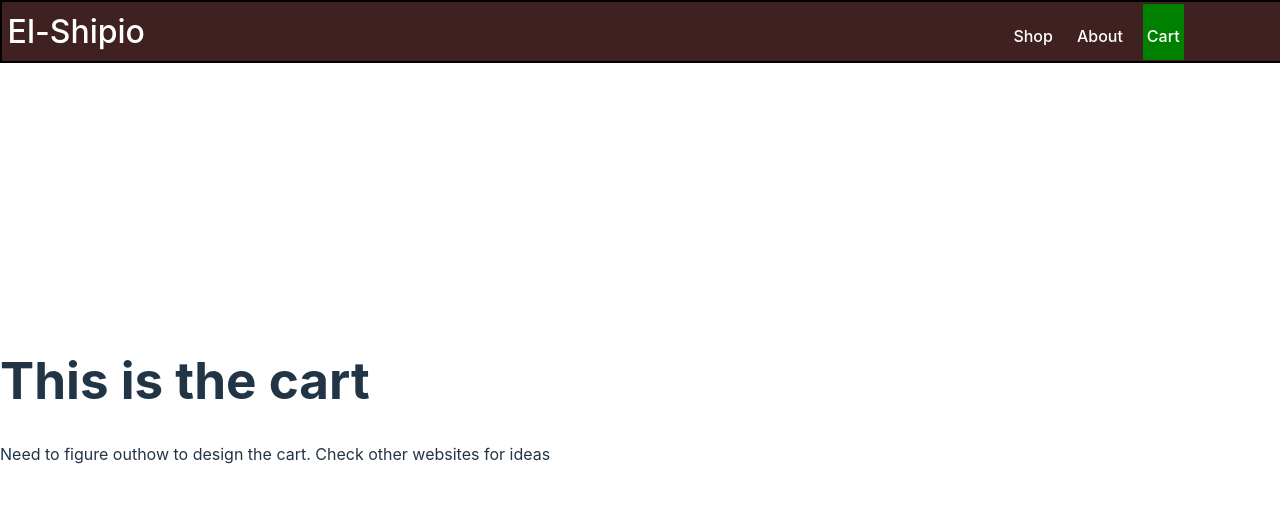
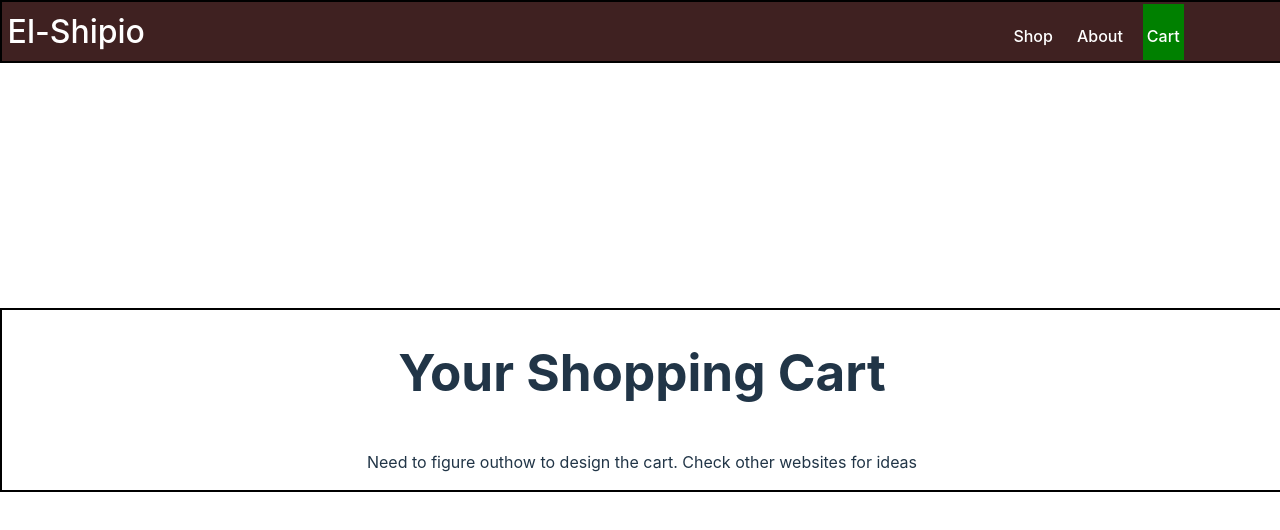
Before and after one commit to souste/shopping-cart, a React (Vite) app: page /cart in a window 1280 px wide. Shown: the top 530 px of the page. Built offline with nearby package versions, Linux system fonts and the light colour scheme.

Commit message:
some initial styling to cart applied

```diff
--- a/src/pages/Cart.jsx
+++ b/src/pages/Cart.jsx
@@ -1,7 +1,12 @@
+import "../styles.css";
+import { useState, useEffect } from "react";
+import { useParams } from "react-router-dom";
+import { getSingleProduct } from "../api";
+
 function Cart() {
   return (
-    <div>
-      <h1>This is the cart</h1>
+    <div className="cart-container">
+      <h1>Your Shopping Cart</h1>
       <p>Need to figure outhow to design the cart. Check other websites for ideas</p>
     </div>
   );
--- a/src/styles.css
+++ b/src/styles.css
@@ -48,6 +48,7 @@ nav li.active {
 
 .home-container {
   height: 100vw;
+  width: 100vw;
   padding-top: 4vw;
   border: 2px solid red;
   justify-content: center;
@@ -116,7 +117,7 @@ nav li.active {
 }
 
 .single-product-title {
-  font-size: 40px;
+  font-size: 30px;
 }
 
 .single-product-price {
@@ -156,3 +157,13 @@ nav li.active {
   margin-left: 2em;
   margin-right: 2em;
 }
+
+/* Cart Page */
+
+.cart-container {
+  display: flex;
+  flex-direction: column;
+  align-items: center;
+  width: 100vw;
+  border: 2px solid black;
+}
```
